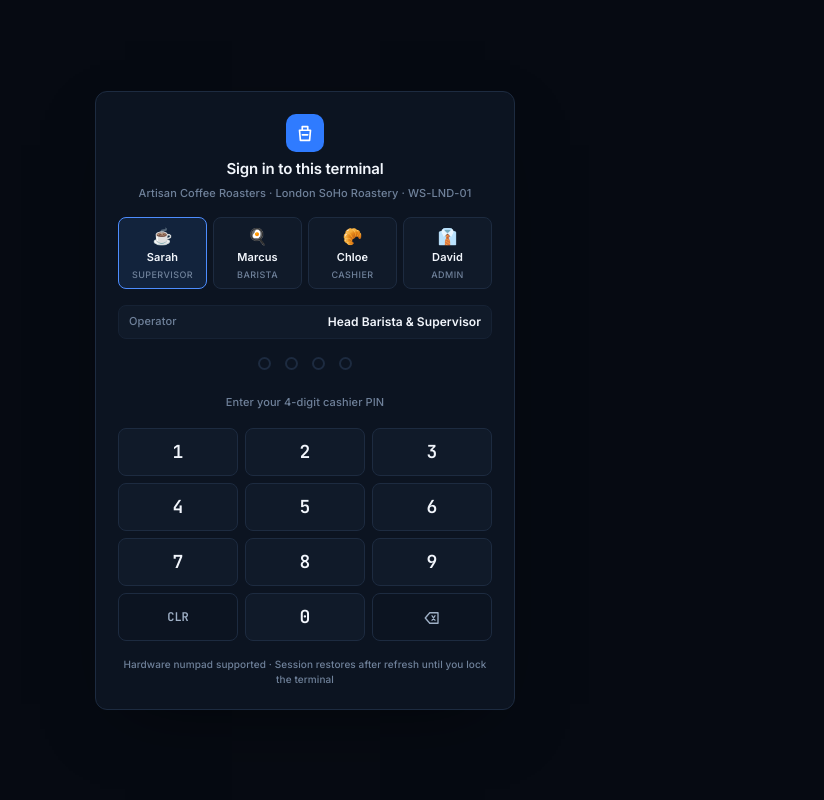
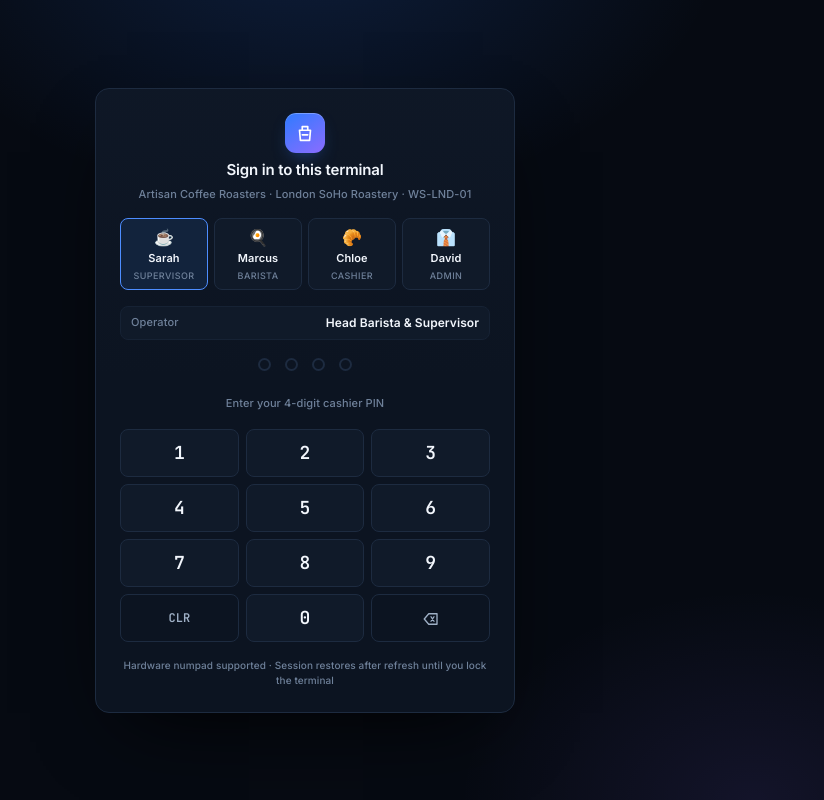
Before and after one commit to AdarshPBaiju/Nexus, a Next.js app in the folder clients/web/: page /register in a window 1280 px wide. Shown: the whole page, without its empty margins (335-1159 px from the left). Built offline with nearby package versions, Linux system fonts and the light colour scheme.

Commit message:
style: refine cashier pin login screen styling and register shell spacing

```diff
--- a/clients/web/src/app/components/CashierPinLoginScreen.tsx
+++ b/clients/web/src/app/components/CashierPinLoginScreen.tsx
@@ -75,17 +75,19 @@ export function CashierPinLoginScreen(): React.JSX.Element {
         justifyContent: 'center',
         padding: '20px',
         backgroundColor: 'var(--nx-surface-bg)',
+        backgroundImage:
+          'radial-gradient(620px 420px at 50% -10%, color-mix(in srgb, var(--nx-action-primary) 18%, transparent), transparent 68%), radial-gradient(420px 300px at 85% 100%, color-mix(in srgb, var(--nx-accent-violet) 10%, transparent), transparent 70%)',
       }}
     >
       <div
+        className="nx-panel"
         style={{
           width: '100%',
           maxWidth: '420px',
-          borderRadius: '12px',
+          borderRadius: '14px',
           border: '1px solid var(--nx-border-default)',
-          backgroundColor: 'var(--nx-surface-card)',
-          boxShadow: '0 24px 70px -30px rgba(0, 0, 0, 0.55)',
-          padding: '22px',
+          boxShadow: 'var(--nx-shadow-lg)',
+          padding: '24px',
           display: 'flex',
           flexDirection: 'column',
           gap: '16px',
@@ -94,10 +96,11 @@ export function CashierPinLoginScreen(): React.JSX.Element {
         <NexusStack align="center" gap="6px">
           <span
             aria-hidden="true"
+            className="nx-brand-mark"
             style={{
-              width: '38px',
-              height: '38px',
-              borderRadius: '10px',
+              width: '40px',
+              height: '40px',
+              borderRadius: '11px',
               display: 'inline-flex',
               alignItems: 'center',
               justifyContent: 'center',
--- a/clients/web/src/app/register/page.tsx
+++ b/clients/web/src/app/register/page.tsx
@@ -177,7 +177,7 @@ export default function TenantRegistrationPage(): React.JSX.Element {
   }
 
   return (
-    <div className="nx-page-shell" style={{ maxWidth: '860px', margin: '0 auto', padding: '24px 20px 48px' }}>
+    <div className="nx-page-shell" style={{ maxWidth: '860px', margin: '0 auto' }}>
       <NexusStack gap="20px">
         <RegisterStepProgress currentStep={currentStep} totalSteps={4} />
 
```
